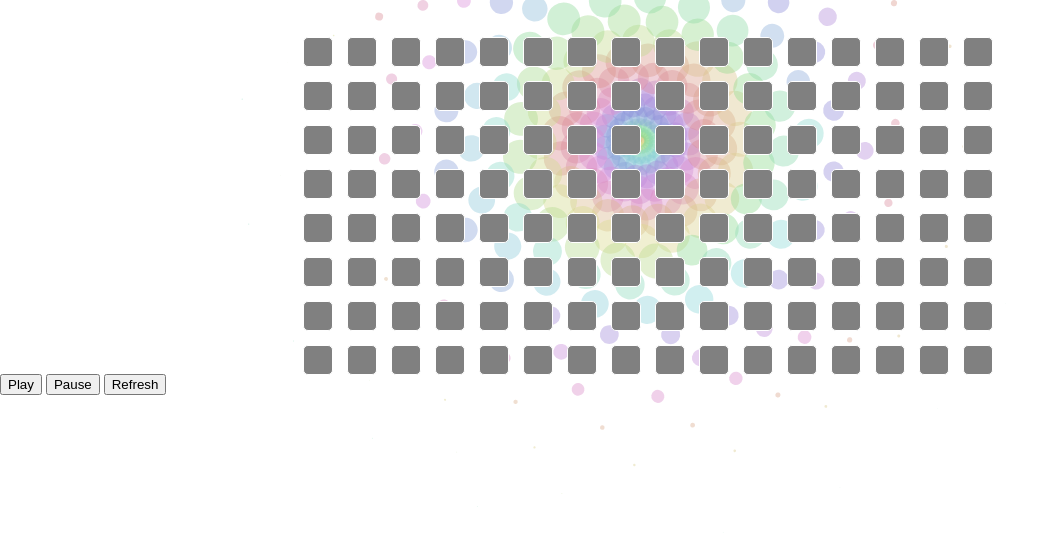
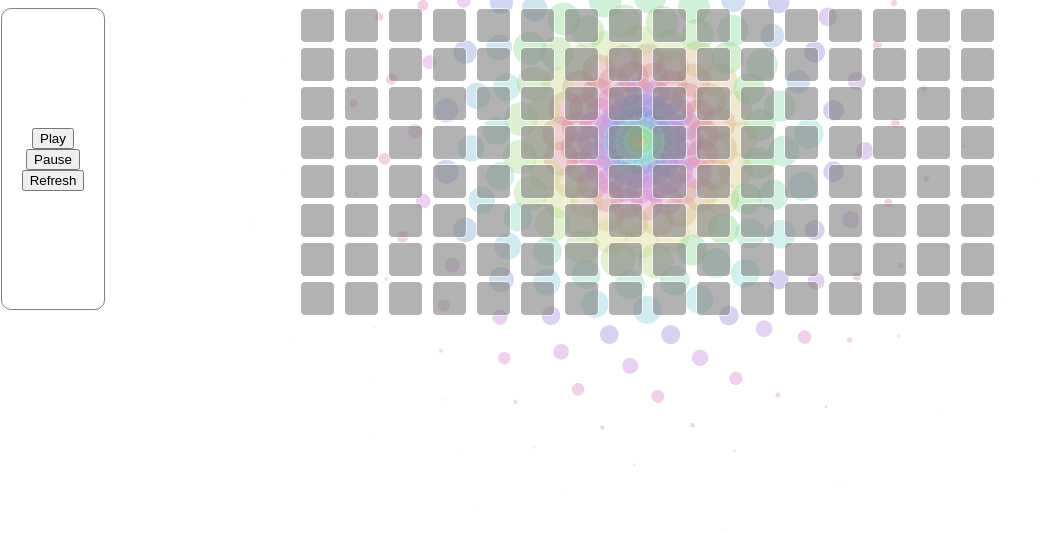
Before and after one commit to binonguyen1090/MusicBucket, a website built with webpack: page index.html in a window 1280 px wide. Shown: the part 259-792 px from the top of the page, without its empty margins (0-1057 px from the left). Built offline with nearby package versions, Linux system fonts and the light colour scheme; files whose address does not match are found by name.

Commit message:
style button and grid

```diff
--- a/grid.css
+++ b/grid.css
@@ -1,24 +1,29 @@
 .grid {
+    display: flex;
+    justify-content: center;
+
+}
+.synth{
     display: flex;
     flex-direction: column;
     justify-content: center;
     align-items: center;
+    /* background-color: pink; */
+    padding:0 20px 0 20px;
+    margin-right: 270px;
+
 }
 .all-button {
     display: flex;
     flex-direction: column;
     justify-content: center;
     align-items: center;
-}
-
-
-label{
-    color: White;
-    /* background-color: aqua; */
-    font-size: 20px;
-    font-family: -apple-system,BlinkMacSystemFont,Segoe UI,Roboto,Oxygen-Sans,Ubuntu,Cantarell,Fira Sans,Droid Sans,Helvetica Neue,Helvetica,ヒラギノ角ゴ Pro W3,Hiragino Kaku Gothic Pro,メイリオ,Meiryo,ＭＳ Ｐゴシック,Arial,sans-serif,Apple Color Emoji,Segoe UI Emoji,Segoe UI Symbol;
-    /* margin-top: 10px; */
-    font-weight: bold;
+    /* background-color: red; */
+    padding:20px;
+    margin-right: 160px;
+    border: grey 1px solid;
+    border-radius: 10px;
+    margin-top: 10px;
 }
 
 .row {
@@ -28,7 +33,7 @@ label{
 .label {
     display: block;
     position: relative;
-    margin: 10px;
+    margin: 5px 10px 10px 10px;
     cursor: pointer;
     font-size: 22px;
     line-height: 24px;
@@ -45,15 +50,14 @@ label{
 
 .label .checkbox-custom {
     position: absolute;
-
-    height: 30px;
-    width: 30px;
+    height: 35px;
+    width: 35px;
     margin: 5px;
     box-sizing: border-box;
     border: 1px solid white;
     border-radius: 5px;
     background-color: grey;
-    transition: 0.2s;
+    opacity: 0.6;
 }
 
 
--- a/index.html
+++ b/index.html
@@ -34,8 +34,12 @@
             </div>
             <div class="title"><h1>Music Bucket</h1></div>
             <div class="grid">
+                <div class="all-button">
+                    <button class='play'>Play</button>
+                    <button class='pause'>Pause</button>
+                    <button class='refresh'>Refresh</button>
+                </div>
                 <div class="synth">
-                    <label>Testing</label>
                     <div class="row">
                         <label class='label'>
                             <input type="checkbox" class='row-1-sound'></input>
@@ -566,12 +570,9 @@
                         </label>
                     </div>
                 </div>
+
             </div>
-            <div class="all">
-                <button class='play'>Play</button>
-                <button class='pause'>Pause</button>
-                <button class='refresh'>Refresh</button>
-            </div>
+
         </div>
 
 
```
